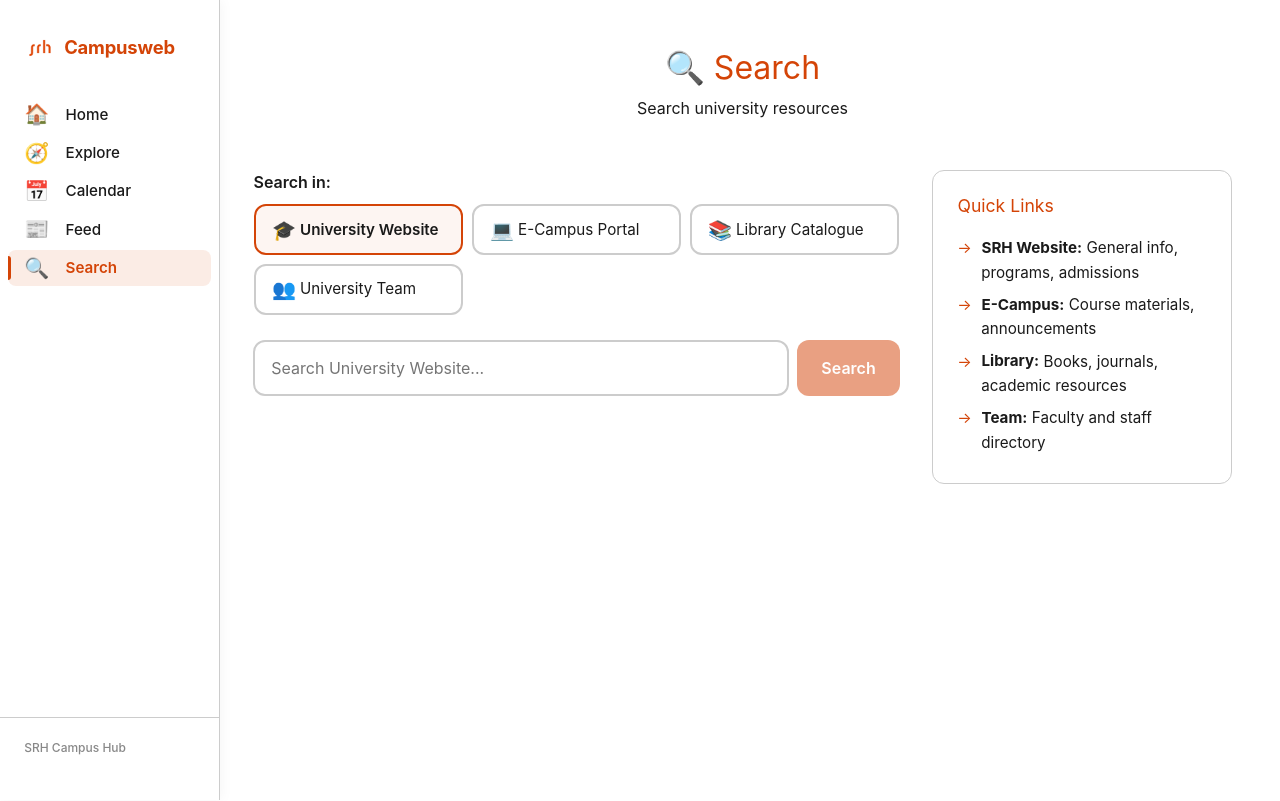
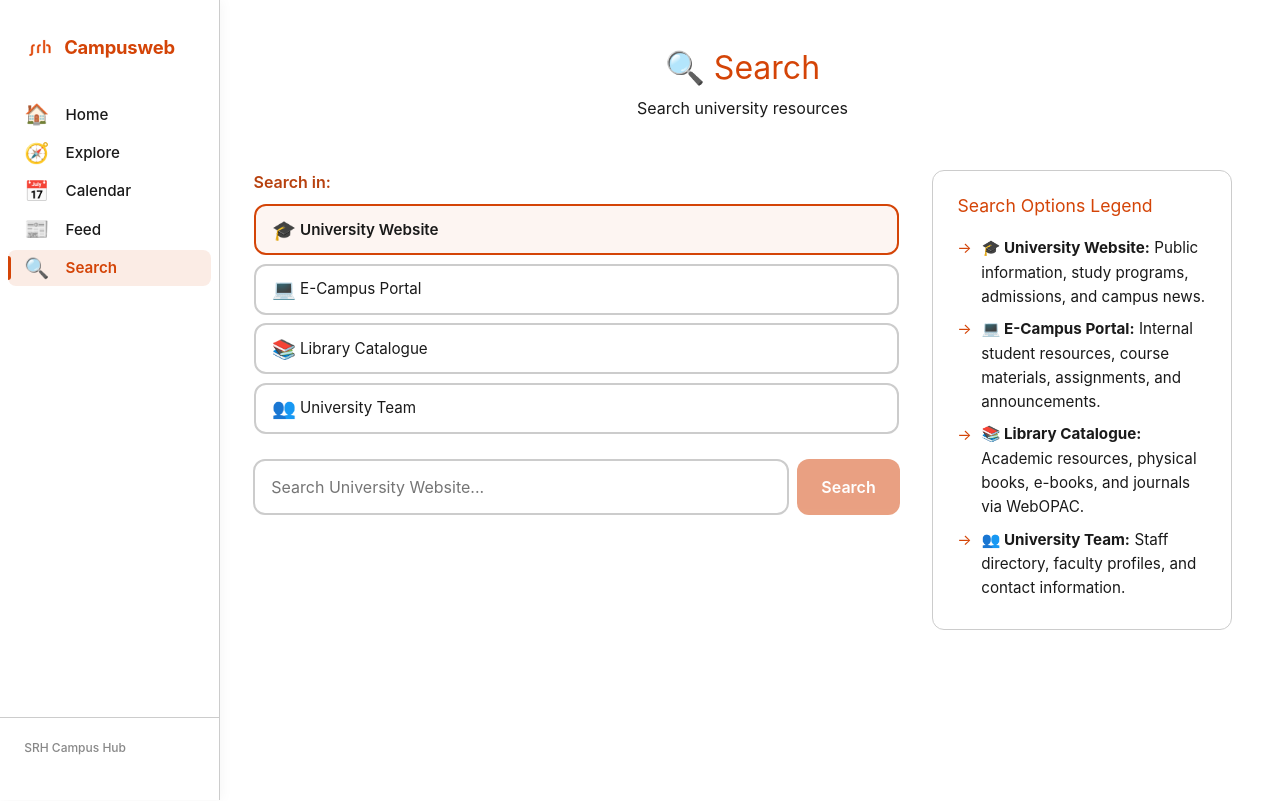
Before and after one commit to ettefagh/campusweb, a SvelteKit app: page /search in a window 1280 px wide. Built offline with nearby package versions, Linux system fonts and the light colour scheme.

Commit message:
UI/UX Improvement

```diff
--- a/src/app.css
+++ b/src/app.css
@@ -134,7 +134,7 @@
 }
 
 /* Desktop: wider content, no bottom padding, reduced touch targets */
-@media (min-width: 1024px) {
+@media (min-width: 1244px) {
 	.content-area {
 		max-width: 1200px;
 		padding: var(--spacing-lg) var(--spacing-xl);
--- a/src/routes/search/+page.svelte
+++ b/src/routes/search/+page.svelte
@@ -132,14 +132,24 @@
 
     <aside class="search-sidebar">
       <div class="search-tips">
-        <h2>Quick Links</h2>
+        <h2>Search Options Legend</h2>
         <ul>
           <li>
-            <strong>SRH Website:</strong> General info, programs, admissions
+            <strong>🎓 University Website:</strong> Public information, study programs,
+            admissions, and campus news.
           </li>
-          <li><strong>E-Campus:</strong> Course materials, announcements</li>
-          <li><strong>Library:</strong> Books, journals, academic resources</li>
-          <li><strong>Team:</strong> Faculty and staff directory</li>
+          <li>
+            <strong>💻 E-Campus Portal:</strong> Internal student resources, course
+            materials, assignments, and announcements.
+          </li>
+          <li>
+            <strong>📚 Library Catalogue:</strong> Academic resources, physical books,
+            e-books, and journals via WebOPAC.
+          </li>
+          <li>
+            <strong>👥 University Team:</strong> Staff directory, faculty profiles,
+            and contact information.
+          </li>
         </ul>
       </div>
     </aside>
@@ -194,13 +204,13 @@
     display: block;
     font-weight: 600;
     margin-bottom: var(--spacing-sm);
-    color: var(--text-color);
+    color: var(--srh-copper);
   }
 
   .radio-group {
-    display: grid;
-    grid-template-columns: repeat(auto-fit, minmax(200px, 1fr));
+    display: flex;
     gap: var(--spacing-sm);
+    flex-direction: column;
   }
 
   .radio-option {
```
Also changed, not shown: src/routes/calendar/+page.svelte (+6 -6 lines).
